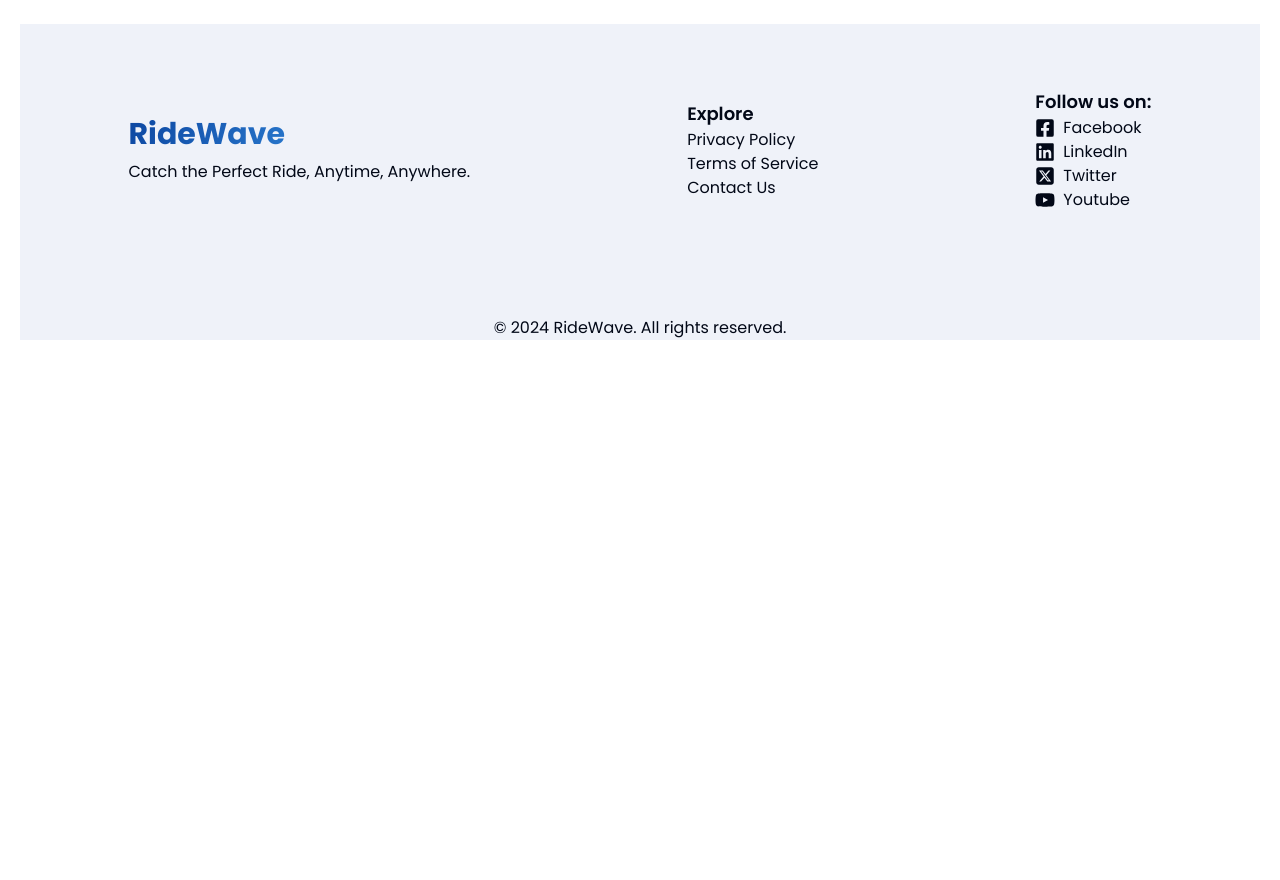
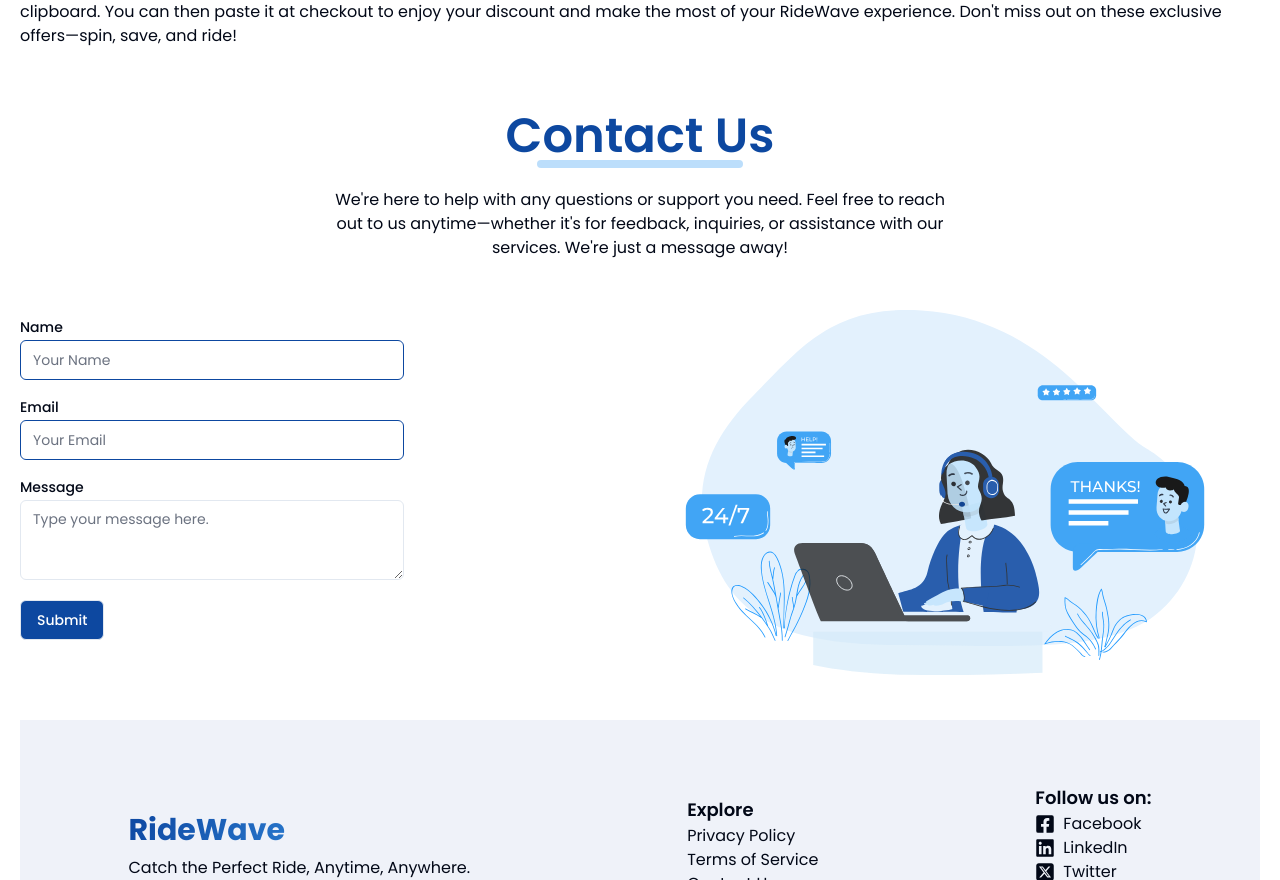
Before and after one commit to Samychowdhury01/bike-rental-service-frontend, a React (Vite) app: page / in a window 1280 px wide. Shown: the part 4712-5592 px from the top of the page. Before the commit the page ends 5052 px from the top, so only its background shows below. Built offline with nearby package versions, Linux system fonts and the light colour scheme.

Commit message:
added contact us section in homepage

```diff
--- a/package.json
+++ b/package.json
@@ -11,6 +11,7 @@
   },
   "dependencies": {
     "@radix-ui/react-dialog": "^1.1.1",
+    "@radix-ui/react-label": "^2.1.0",
     "@radix-ui/react-menubar": "^1.1.1",
     "@radix-ui/react-slot": "^1.1.0",
     "@reduxjs/toolkit": "^2.2.7",
--- a/src/components/Home/ChooseUs.tsx
+++ b/src/components/Home/ChooseUs.tsx
@@ -3,7 +3,7 @@ import support from "@/assets/support.json";
 import Lottie from "lottie-react";
 const ChooseUs = () => {
   return (
-    <div className="p-5 md:p-0">
+    <div  className="space-y-5 mt-16 p-5 md:p-0">
       {/* heading */}
       <div className="text-center">
         <h1 className="text-2xl md:text-5xl text-primary font-semibold">Why Choose Us</h1>
--- /dev/null
+++ b/src/components/Home/ContactUs.tsx
@@ -0,0 +1,64 @@
+import Lottie from "lottie-react";
+import contact from "@/assets/contact-us.json";
+import { Input } from "../ui/input";
+import { Label } from "../ui/label";
+import { Textarea } from "../ui/textarea";
+import { Button } from "../ui/button";
+
+const ContactUs = () => {
+  return (
+    <div className="space-y-5 mt-16 p-5 md:p-0">
+      {/* heading */}
+      <div className="text-center">
+        <h1 className="text-2xl md:text-5xl text-primary font-semibold">
+          Contact Us
+        </h1>
+        <div className="bg-secondary h-2 w-1/6 mx-auto rounded-full mb-5"></div>
+        {/* description */}
+        <p className="md:w-1/2 mx-auto mb-5">
+          We're here to help with any questions or support you need. Feel free
+          to reach out to us anytime—whether it's for feedback, inquiries, or
+          assistance with our services. We're just a message away!
+        </p>
+      </div>
+      {/* form body */}
+      <div className="flex flex-col-reverse md:flex-row items-center">
+        {/* form */}
+        <div className="flex-1 w-full space-y-5">
+          <div className="grid w-full max-w-sm items-center gap-1.5">
+            <Label htmlFor="picture">Name</Label>
+            <Input
+              placeholder="Your Name"
+              id="name"
+              type="text"
+              className="placeholder:text-gray-500"
+            />
+          </div>
+          <div className="grid w-full max-w-sm items-center gap-1.5">
+            <Label htmlFor="picture">Email</Label>
+            <Input
+              placeholder="Your Email"
+              id="email"
+              type="email"
+              className="placeholder:text-gray-500"
+            />
+          </div>
+          <div className="grid w-full max-w-sm items-center gap-1.5">
+            <Label htmlFor="picture">Message</Label>
+            <Textarea
+              placeholder="Type your message here."
+              className="placeholder:text-gray-500"
+            />
+          </div>
+          <Button>Submit</Button>
+        </div>
+        {/* image */}
+        <div className="flex-1 md:h-[400px] ">
+          <Lottie animationData={contact} />
+        </div>
+      </div>
+    </div>
+  );
+};
+
+export default ContactUs;
--- a/src/components/Home/Coupon.tsx
+++ b/src/components/Home/Coupon.tsx
@@ -2,7 +2,7 @@ import WheelComponent from "./WheelComponent";
 
 const Coupon = () => {
   return (
-    <div className="p-5 md:p-0">
+    <div  className="space-y-5 mt-16 p-5 md:p-0">
       {/* Heading section */}
       <div className="text-center">
         <h1 className="text-2xl md:text-5xl text-primary font-semibold">Coupon</h1>
--- a/src/components/Home/HomeContainer.tsx
+++ b/src/components/Home/HomeContainer.tsx
@@ -1,4 +1,5 @@
 import ChooseUs from "./ChooseUs";
+import ContactUs from "./ContactUs";
 import Coupon from "./Coupon";
 import Featured from "./Featured";
 import Header from "./Header";
@@ -12,6 +13,7 @@ const HomeContainer = () => {
       <Testimonials />
       <ChooseUs />
      <Coupon />
+     <ContactUs/>
     </>
   );
 };
--- /dev/null
+++ b/src/components/ui/label.tsx
@@ -0,0 +1,24 @@
+import * as React from "react"
+import * as LabelPrimitive from "@radix-ui/react-label"
+import { cva, type VariantProps } from "class-variance-authority"
+
+import { cn } from "@/lib/utils"
+
+const labelVariants = cva(
+  "text-sm font-medium leading-none peer-disabled:cursor-not-allowed peer-disabled:opacity-70"
+)
+
+const Label = React.forwardRef<
+  React.ElementRef<typeof LabelPrimitive.Root>,
+  React.ComponentPropsWithoutRef<typeof LabelPrimitive.Root> &
+    VariantProps<typeof labelVariants>
+>(({ className, ...props }, ref) => (
+  <LabelPrimitive.Root
+    ref={ref}
+    className={cn(labelVariants(), className)}
+    {...props}
+  />
+))
+Label.displayName = LabelPrimitive.Root.displayName
+
+export { Label }
--- /dev/null
+++ b/src/components/ui/textarea.tsx
@@ -0,0 +1,24 @@
+import * as React from "react"
+
+import { cn } from "@/lib/utils"
+
+export interface TextareaProps
+  extends React.TextareaHTMLAttributes<HTMLTextAreaElement> {}
+
+const Textarea = React.forwardRef<HTMLTextAreaElement, TextareaProps>(
+  ({ className, ...props }, ref) => {
+    return (
+      <textarea
+        className={cn(
+          "flex min-h-[80px] w-full rounded-md border border-input bg-background px-3 py-2 text-sm ring-offset-background placeholder:text-muted-foreground focus-visible:outline-none focus-visible:ring-2 focus-visible:ring-ring focus-visible:ring-offset-2 disabled:cursor-not-allowed disabled:opacity-50",
+          className
+        )}
+        ref={ref}
+        {...props}
+      />
+    )
+  }
+)
+Textarea.displayName = "Textarea"
+
+export { Textarea }
```
Also changed, not shown: 1 other file (tests, documents, lock files or other folders).
